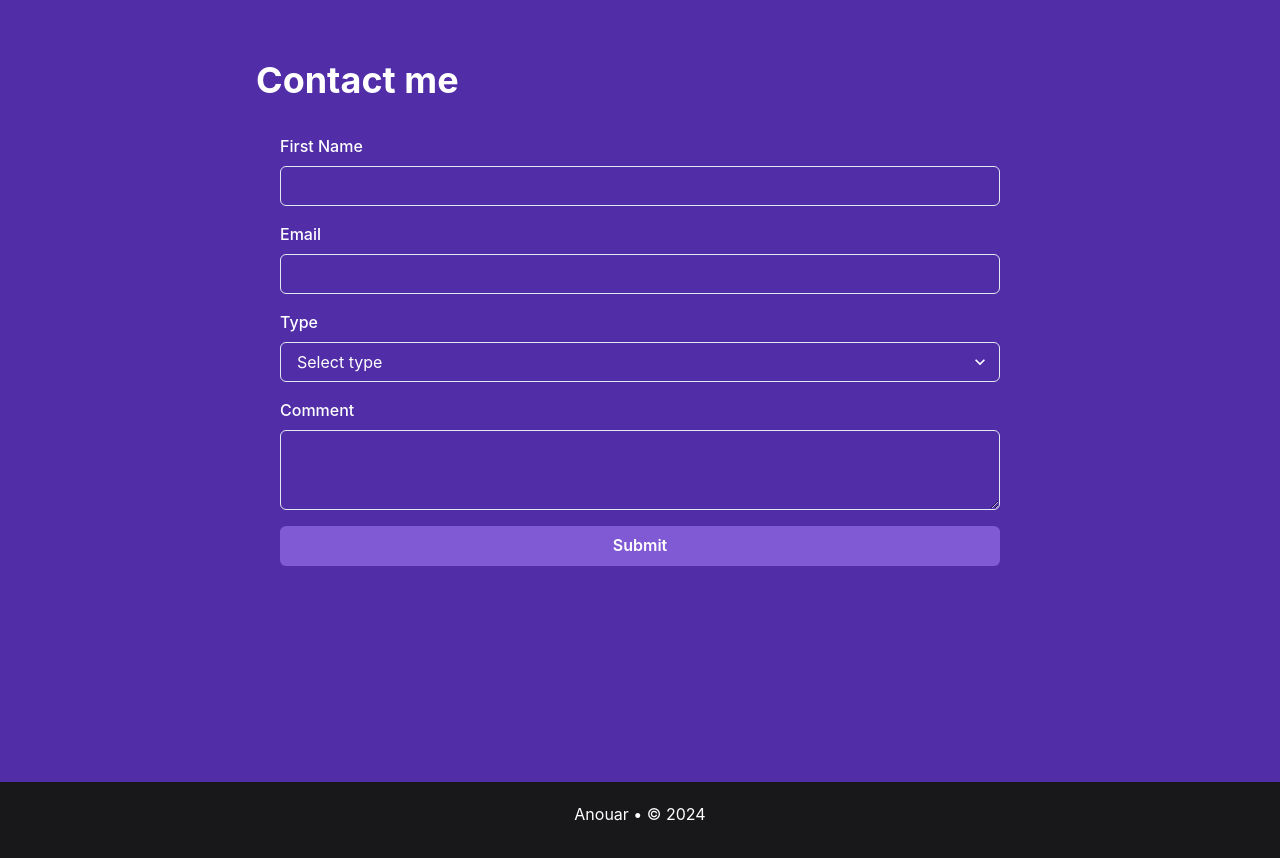
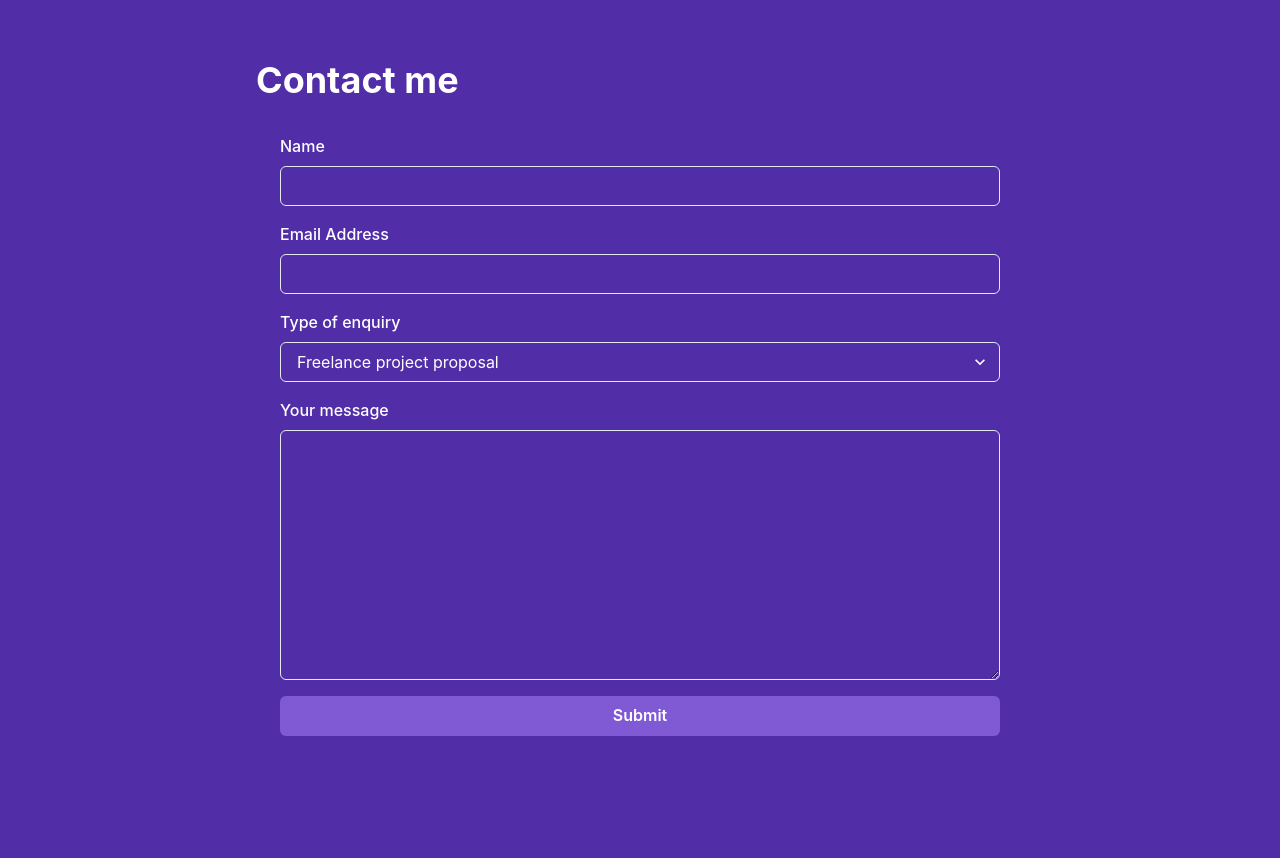
Before and after one commit to anouar4070/advanced-1, a React (Create React App) app: page / in a window 1280 px wide. Shown: the part 2120-2978 px from the top of the page. Built offline with nearby package versions, Linux system fonts and the light colour scheme.

Commit message:
add form check with yap and a custom hook

```diff
--- a/src/components/ContactMeSection.js
+++ b/src/components/ContactMeSection.js
@@ -17,7 +17,7 @@ import FullScreenSection from "./FullScreenSection";
 import useSubmit from "../hooks/useSubmit";
 import { useAlertContext } from "../context/alertContext";
 
-const ContactMeSection = () => {
+const LandingSection = () => {
   const { isLoading, response, submit } = useSubmit();
   const { onOpen } = useAlertContext();
 
@@ -25,31 +25,38 @@ const ContactMeSection = () => {
     initialValues: {
       firstName: "",
       email: "",
-      type: "",
+      type: "hireMe",
       comment: "",
     },
+
+    // onSubmit: (values) => {
+    //   submit({ ...values, email: "g.anouar@yahoo.com" });
+    // },
+
+    //  onSubmit: (values) => {submit('https://john.com/contactme', values)},
+
     onSubmit: (values) => {
-      submit(values); // Use submit function from useSubmit hook
+      submit(values);
     },
     validationSchema: Yup.object({
-      firstName: Yup.string().required("First Name is required"),
-      email: Yup.string().email("Invalid email format").required("Email is required"),
-      type: Yup.string().required("Please select an enquiry type"),
-      comment: Yup.string().required("Please enter your message"),
+      firstName: Yup.string().required("Required"),
+      email: Yup.string().email("Invalid email address").required("Required"),
+      comment: Yup.string()
+        .min(25, "Must be at least 25 characters")
+        .required("Required"),
     }),
   });
 
+  // e) **Show an alert when the form is submitted successfully**.
+
   useEffect(() => {
     if (response) {
+      onOpen(response.type, response.message);
       if (response.type === "success") {
-        onOpen({
-          message: `Your message has been sent successfully, ${formik.values.firstName}!`,
-          type: "success",
-        });
-        formik.resetForm(); // Reset form on successful submission
+        formik.resetForm();
       }
     }
-  }, [response, onOpen, formik]);
+  }, [response]);
 
   return (
     <FullScreenSection
@@ -65,62 +72,55 @@ const ContactMeSection = () => {
         <Box p={6} rounded="md" w="100%">
           <form onSubmit={formik.handleSubmit}>
             <VStack spacing={4}>
-              <FormControl isInvalid={formik.errors.firstName && formik.touched.firstName}>
-                <FormLabel htmlFor="firstName">First Name</FormLabel>
+              <FormControl
+                isInvalid={
+                  !!formik.errors.firstName && formik.touched.firstName
+                }
+              >
+                <FormLabel htmlFor="firstName">Name</FormLabel>
                 <Input
                   id="firstName"
                   name="firstName"
-                  type="text"
-                  onChange={formik.handleChange}
-                  onBlur={formik.handleBlur}
-                  value={formik.values.firstName}
+                  {...formik.getFieldProps("firstName")}
                 />
                 <FormErrorMessage>{formik.errors.firstName}</FormErrorMessage>
               </FormControl>
-
-              <FormControl isInvalid={formik.errors.email && formik.touched.email}>
-                <FormLabel htmlFor="email">Email</FormLabel>
+              <FormControl
+                isInvalid={!!formik.errors.email && formik.touched.email}
+              >
+                <FormLabel htmlFor="email">Email Address</FormLabel>
                 <Input
                   id="email"
                   name="email"
                   type="email"
-                  onChange={formik.handleChange}
-                  onBlur={formik.handleBlur}
-                  value={formik.values.email}
+                  {...formik.getFieldProps("email")}
                 />
                 <FormErrorMessage>{formik.errors.email}</FormErrorMessage>
               </FormControl>
-
-              <FormControl isInvalid={formik.errors.type && formik.touched.type}>
-                <FormLabel htmlFor="type">Type</FormLabel>
-                <Select
-                  id="type"
-                  name="type"
-                  onChange={formik.handleChange}
-                  onBlur={formik.handleBlur}
-                  value={formik.values.type}
-                >
-                  <option value="" label="Select type" />
-                  <option value="general" label="General" />
-                  <option value="feedback" label="Feedback" />
-                  <option value="other" label="Other" />
+              <FormControl>
+                <FormLabel htmlFor="type">Type of enquiry</FormLabel>
+                <Select id="type" name="type" {...formik.getFieldProps("type")}>
+                  <option value="hireMe">Freelance project proposal</option>
+                  <option value="openSource">
+                    Open source consultancy session
+                  </option>
+                  <option value="other">Other</option>
                 </Select>
-                <FormErrorMessage>{formik.errors.type}</FormErrorMessage>
               </FormControl>
-
-              <FormControl isInvalid={formik.errors.comment && formik.touched.comment}>
-                <FormLabel htmlFor="comment">Comment</FormLabel>
+              <FormControl
+                isInvalid={!!formik.errors.comment && formik.touched.comment}
+              >
+                <FormLabel htmlFor="comment">Your message</FormLabel>
                 <Textarea
                   id="comment"
                   name="comment"
-                  onChange={formik.handleChange}
-                  onBlur={formik.handleBlur}
-                  value={formik.values.comment}
+                  height={250}
+                  {...formik.getFieldProps("comment")}
                 />
                 <FormErrorMessage>{formik.errors.comment}</FormErrorMessage>
               </FormControl>
-
-              <Button type="submit" colorScheme="purple" width="full" isLoading={isLoading}>
+              <Button type="submit" colorScheme="purple" width="full">
+                {/* <Button type="submit" colorScheme="purple" width="full"  isLoading={isLoading}> */}
                 Submit
               </Button>
             </VStack>
@@ -131,4 +131,4 @@ const ContactMeSection = () => {
   );
 };
 
-export default ContactMeSection;
+export default LandingSection;
```
Also changed, not shown: src/hooks/useSubmit.js (line endings or trailing spaces).
